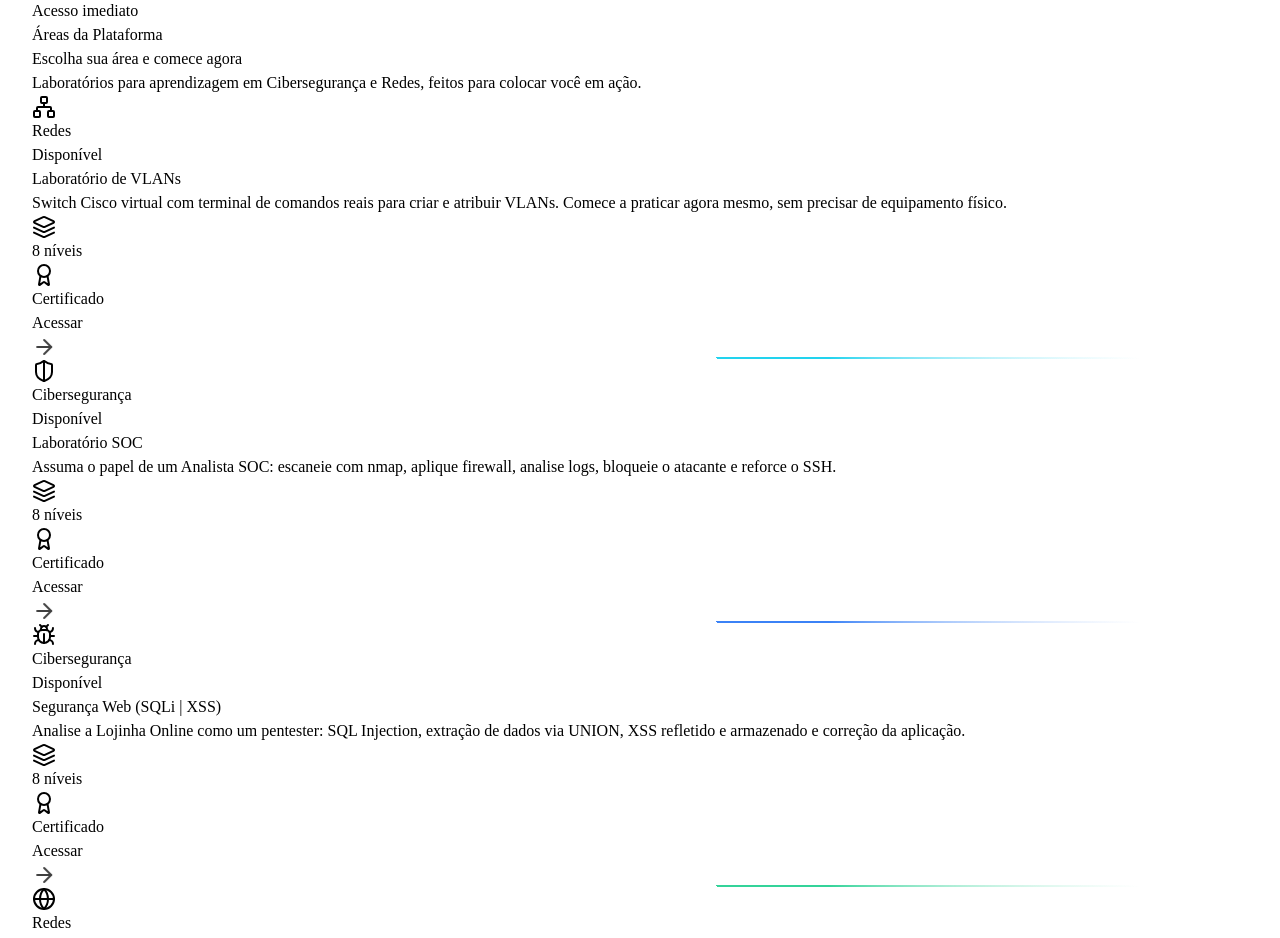
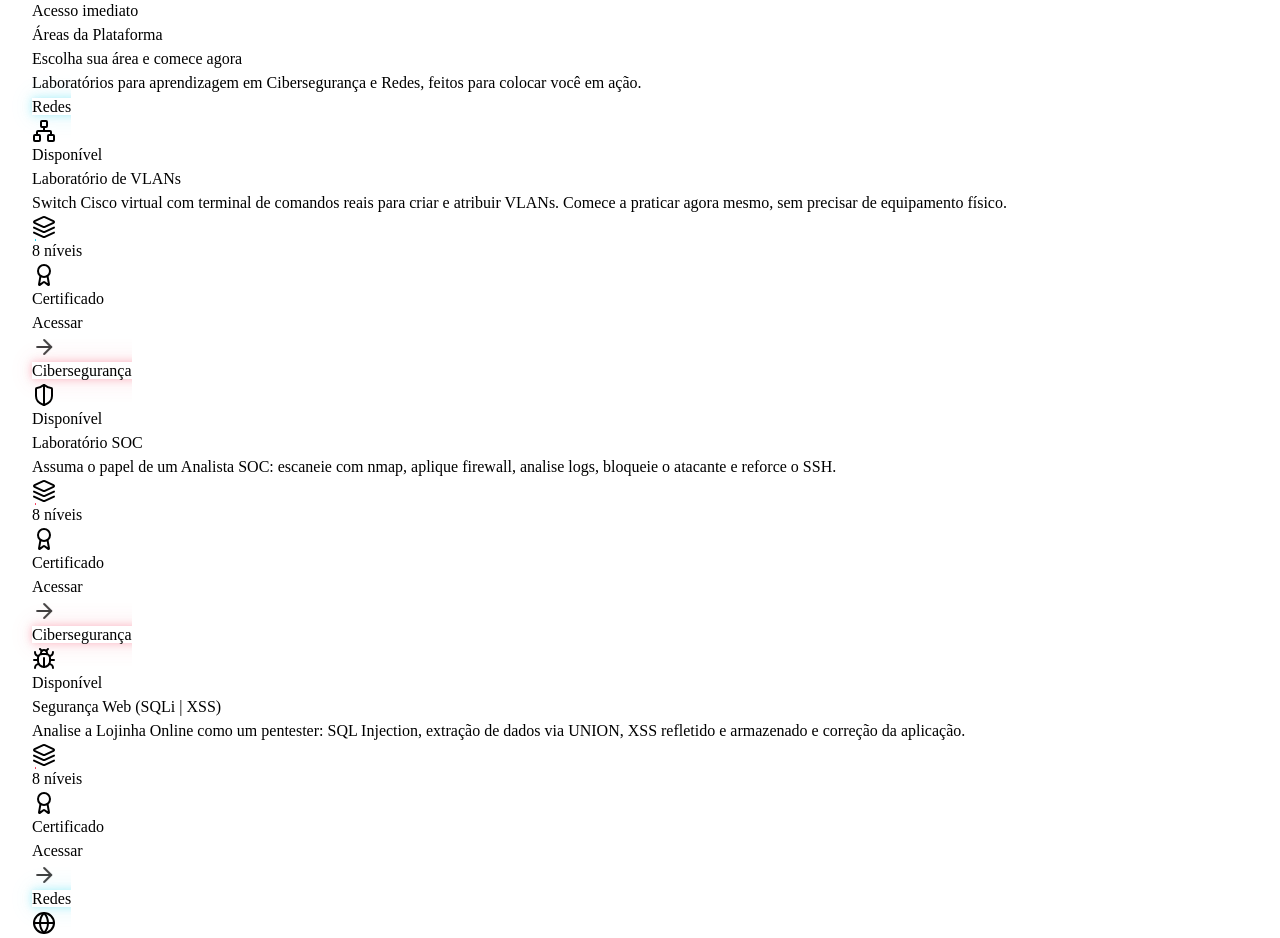
Before and after one commit to sandronsk1977-creator/sf-cyber, a React (Vite) app in the folder client/: page / in a window 1280 px wide. Shown: the part 464-1402 px from the top of the page. Built offline with nearby package versions, Linux system fonts and the light colour scheme.

Commit message:
feat: area-colored badges on card top edge with matching neon

```diff
--- a/client/src/components/PortalCardsSection.tsx
+++ b/client/src/components/PortalCardsSection.tsx
@@ -46,16 +46,14 @@ export function PortalCardsSection() {
           <Link
             href="/simulador-vlan"
             style={{ "--neon": "#22d3ee" } as React.CSSProperties}
-            className="sf-neon-card group relative p-6 rounded-3xl bg-slate-900/60 border border-cyan-500/40 flex flex-col justify-between transition-all hover:-translate-y-1 hover:border-cyan-400"
+            className="sf-neon-card group relative p-6 pt-7 rounded-3xl bg-slate-900/60 border border-cyan-500/40 flex flex-col justify-between transition-all hover:-translate-y-1 hover:border-cyan-400"
           >
-            <div className="flex items-center justify-between mb-4">
-              <div className="flex items-center gap-3">
+            <span className="absolute -top-3.5 left-1/2 -translate-x-1/2 px-4 py-1 rounded-full bg-cyan-500 text-slate-950 text-xs font-bold uppercase tracking-wider shadow-lg shadow-cyan-500/30 z-10">
+              Redes
+            </span>
+            <div className="flex items-start justify-between mb-4">
               <div className="w-11 h-11 rounded-2xl bg-cyan-500/15 flex items-center justify-center text-cyan-400 group-hover:scale-110 transition-transform">
                 <Network className="w-6 h-6" />
-                </div>
-                <span className="px-2.5 py-1 rounded-full bg-cyan-500/10 border border-cyan-500/30 text-cyan-400 text-xs font-bold uppercase tracking-wider">
-                  Redes
-                </span>
               </div>
               <span className="px-3 py-1 rounded-full bg-cyan-500/10 border border-cyan-500/30 text-cyan-400 text-xs font-bold uppercase tracking-wider">
                 Disponível
@@ -75,17 +73,15 @@ export function PortalCardsSection() {
           {/* Card 02 - Cibersegurança | Simulador de Segurança */}
           <Link
             href="/simulador-seguranca"
-            style={{ "--neon": "#3b82f6" } as React.CSSProperties}
-            className="sf-neon-card group relative p-6 rounded-3xl bg-slate-900/60 border border-cyan-500/40 flex flex-col justify-between transition-all hover:-translate-y-1 hover:border-cyan-400"
+            style={{ "--neon": "#f43f5e" } as React.CSSProperties}
+            className="sf-neon-card group relative p-6 pt-7 rounded-3xl bg-slate-900/60 border border-cyan-500/40 flex flex-col justify-between transition-all hover:-translate-y-1 hover:border-cyan-400"
           >
-            <div className="flex items-center justify-between mb-4">
-              <div className="flex items-center gap-3">
+            <span className="absolute -top-3.5 left-1/2 -translate-x-1/2 px-4 py-1 rounded-full bg-rose-500 text-slate-950 text-xs font-bold uppercase tracking-wider shadow-lg shadow-rose-500/30 z-10">
+              Cibersegurança
+            </span>
+            <div className="flex items-start justify-between mb-4">
               <div className="w-11 h-11 rounded-2xl bg-blue-600/15 flex items-center justify-center text-blue-400 group-hover:scale-110 transition-transform">
                 <ShieldHalf className="w-6 h-6" />
-                </div>
-                <span className="px-2.5 py-1 rounded-full bg-cyan-500/10 border border-cyan-500/30 text-cyan-400 text-xs font-bold uppercase tracking-wider">
-                  Cibersegurança
-                </span>
               </div>
               <span className="px-3 py-1 rounded-full bg-cyan-500/10 border border-cyan-500/30 text-cyan-400 text-xs font-bold uppercase tracking-wider">
                 Disponível
@@ -105,17 +101,15 @@ export function PortalCardsSection() {
           {/* Card 03 - Segurança Web | SQL Injection | XSS */}
           <Link
             href="/simulador-web"
-            style={{ "--neon": "#34d399" } as React.CSSProperties}
-            className="sf-neon-card group relative p-6 rounded-3xl bg-slate-900/60 border border-cyan-500/40 flex flex-col justify-between transition-all hover:-translate-y-1 hover:border-cyan-400"
+            style={{ "--neon": "#f43f5e" } as React.CSSProperties}
+            className="sf-neon-card group relative p-6 pt-7 rounded-3xl bg-slate-900/60 border border-cyan-500/40 flex flex-col justify-between transition-all hover:-translate-y-1 hover:border-cyan-400"
           >
-            <div className="flex items-center justify-between mb-4">
-              <div className="flex items-center gap-3">
+            <span className="absolute -top-3.5 left-1/2 -translate-x-1/2 px-4 py-1 rounded-full bg-rose-500 text-slate-950 text-xs font-bold uppercase tracking-wider shadow-lg shadow-rose-500/30 z-10">
+              Cibersegurança
+            </span>
+            <div className="flex items-start justify-between mb-4">
               <div className="w-11 h-11 rounded-2xl bg-emerald-600/15 flex items-center justify-center text-emerald-400 group-hover:scale-110 transition-transform">
                 <Bug className="w-6 h-6" />
-                </div>
-                <span className="px-2.5 py-1 rounded-full bg-cyan-500/10 border border-cyan-500/30 text-cyan-400 text-xs font-bold uppercase tracking-wider">
-                  Cibersegurança
-                </span>
               </div>
               <span className="px-3 py-1 rounded-full bg-cyan-500/10 border border-cyan-500/30 text-cyan-400 text-xs font-bold uppercase tracking-wider">
                 Disponível
@@ -135,17 +129,15 @@ export function PortalCardsSection() {
           {/* Card 04 - Redes | Simulador de DNS */}
           <Link
             href="/simulador-dns"
-            style={{ "--neon": "#8b5cf6" } as React.CSSProperties}
-            className="sf-neon-card group relative p-6 rounded-3xl bg-slate-900/60 border border-cyan-500/40 flex flex-col justify-between transition-all hover:-translate-y-1 hover:border-cyan-400"
+            style={{ "--neon": "#22d3ee" } as React.CSSProperties}
+            className="sf-neon-card group relative p-6 pt-7 rounded-3xl bg-slate-900/60 border border-cyan-500/40 flex flex-col justify-between transition-all hover:-translate-y-1 hover:border-cyan-400"
           >
-            <div className="flex items-center justify-between mb-4">
-              <div className="flex items-center gap-3">
+            <span className="absolute -top-3.5 left-1/2 -translate-x-1/2 px-4 py-1 rounded-full bg-cyan-500 text-slate-950 text-xs font-bold uppercase tracking-wider shadow-lg shadow-cyan-500/30 z-10">
+              Redes
+            </span>
+            <div className="flex items-start justify-between mb-4">
               <div className="w-11 h-11 rounded-2xl bg-violet-600/15 flex items-center justify-center text-violet-400 group-hover:scale-110 transition-transform">
                 <Globe className="w-6 h-6" />
-                </div>
-                <span className="px-2.5 py-1 rounded-full bg-cyan-500/10 border border-cyan-500/30 text-cyan-400 text-xs font-bold uppercase tracking-wider">
-                  Redes
-                </span>
               </div>
               <span className="px-3 py-1 rounded-full bg-cyan-500/10 border border-cyan-500/30 text-cyan-400 text-xs font-bold uppercase tracking-wider">
                 Disponível
```
Lines whose indentation alone changed are shown as unchanged.
